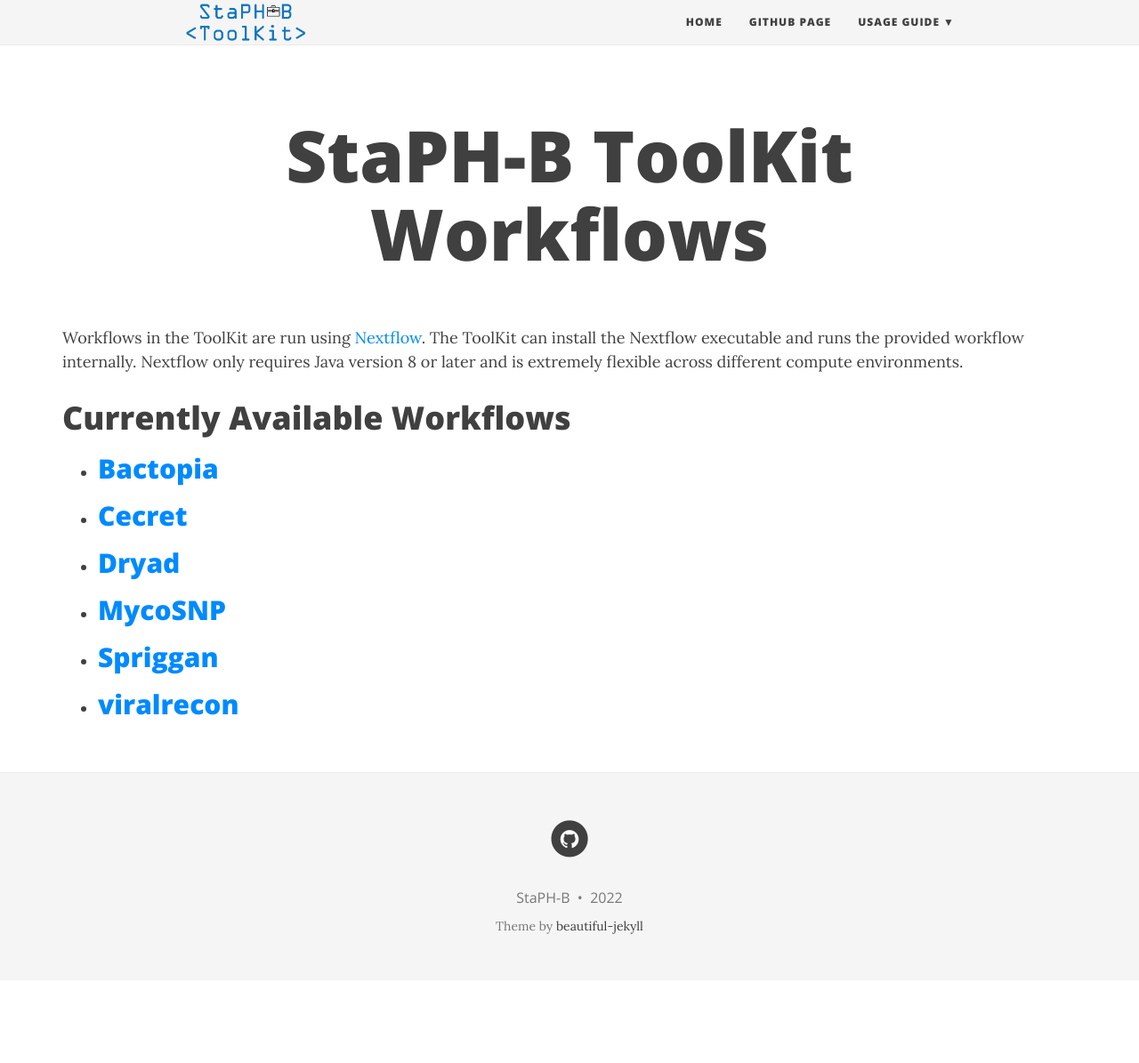
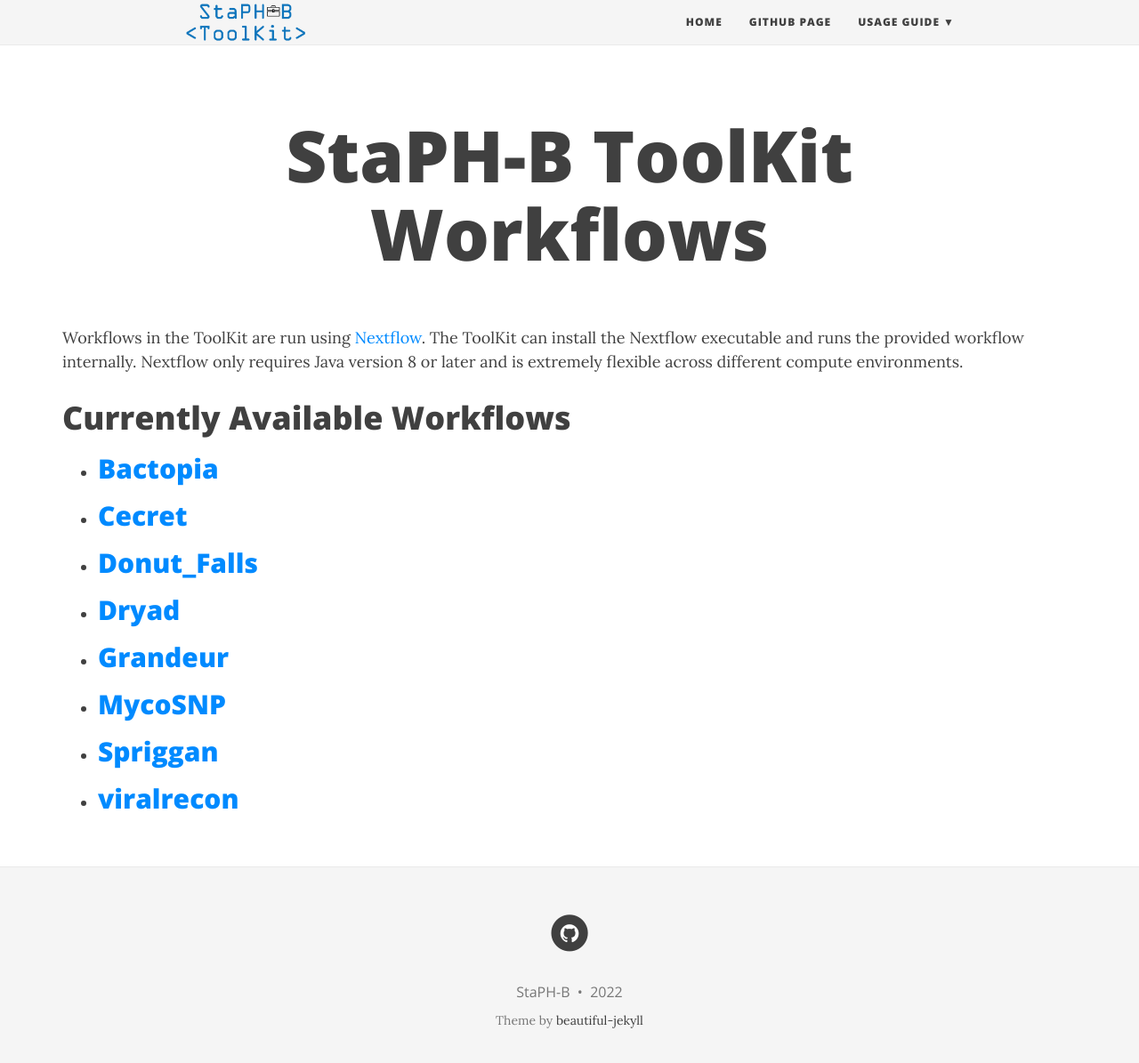
Before and after one commit to StaPH-B/staphb_toolkit, a Jekyll site: the page built from docs/workflows.md, in a window 1280 px wide and 1208 px high. Shown: the top 1195 px of the window at 89% size. Built offline with Jekyll 4.4.1, drawn with Linux system fonts in a browser that asks for light colours; nearby versions of some CDN libraries.

Commit message:
added donut_falls and grandeur to workflow list

```diff
--- a/docs/workflows.md
+++ b/docs/workflows.md
@@ -7,7 +7,9 @@
 # Currently Available Workflows
   * ## [Bactopia](https://bactopia.github.io/)
   * ## [Cecret](https://github.com/UPHL-BioNGS/Cecret)
+  * ## [Donut_Falls](https://github.com/UPHL-BioNGS/Donut_Falls)
   * ## [Dryad](https://github.com/wslh-bio/dryad)
+  * ## [Grandeur](https://github.com/UPHL-BioNGS/Grandeur)
   * ## [MycoSNP](https://github.com/CDCgov/mycosnp-nf)
   * ## [Spriggan](https://github.com/wslh-bio/spriggan)
   * ## [viralrecon](https://nf-co.re/viralrecon)
```
